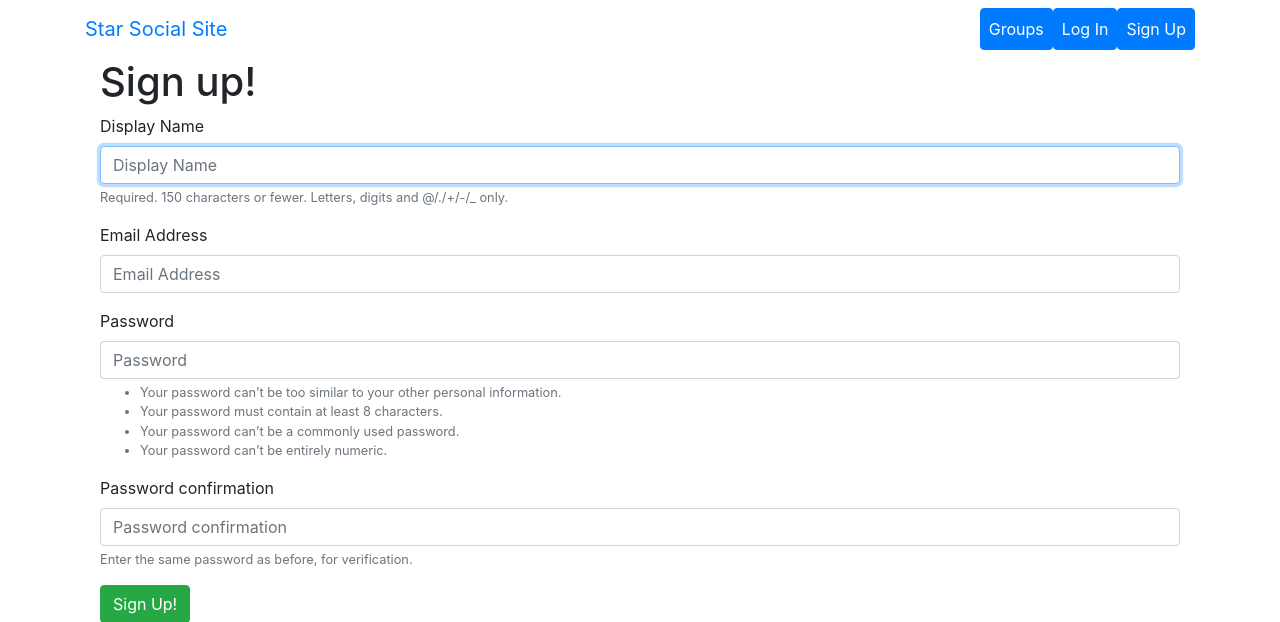
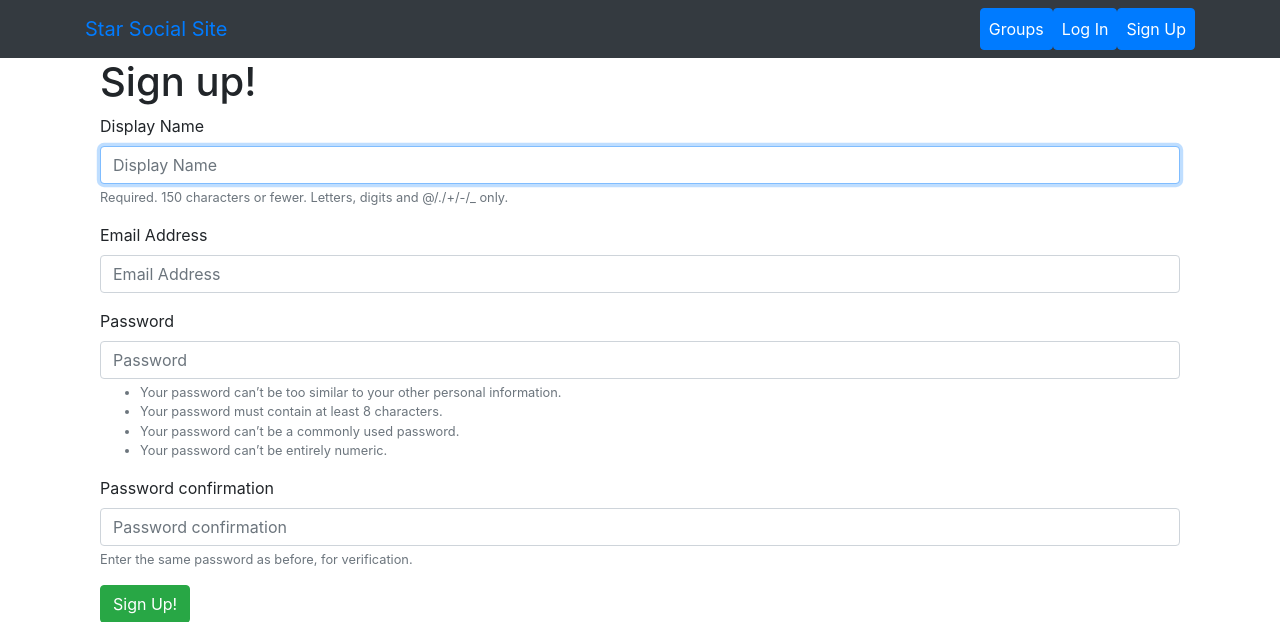
Before and after one commit to JaworskiAleksander/social_site, a Django app: page /accounts/signup/ in a window 1280 px wide. Shown: the top 622 px of the page. Run offline with Django 3.2, Linux system fonts and the light colour scheme; some libraries are stand-ins or nearby versions.

Commit message:
restored navbar to dark theme

```diff
--- a/social_site/templates/base.html
+++ b/social_site/templates/base.html
@@ -16,7 +16,7 @@
 
 </head>
 <body>
-    <nav class="navbar navbar-expand-lg mynav" role="navigation" id="navbar">
+    <nav class="navbar navbar-expand-lg bg-dark mynav" role="navigation" id="navbar">
         <div class="container">
             <div class="navbar-nav align-items-center">
                 <a class="navbar-brand mynav" href="{% url 'homepage' %}">Star Social Site</a>
```
